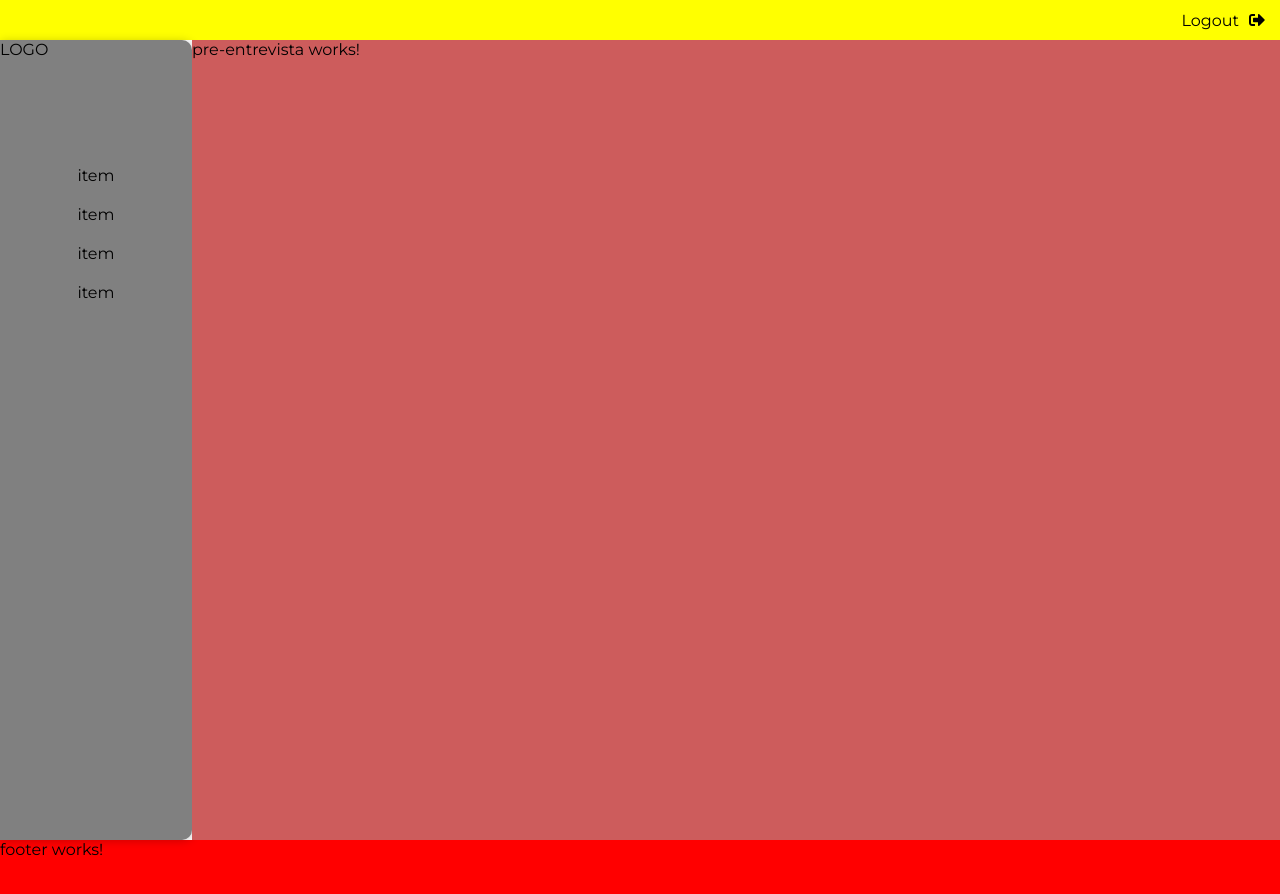
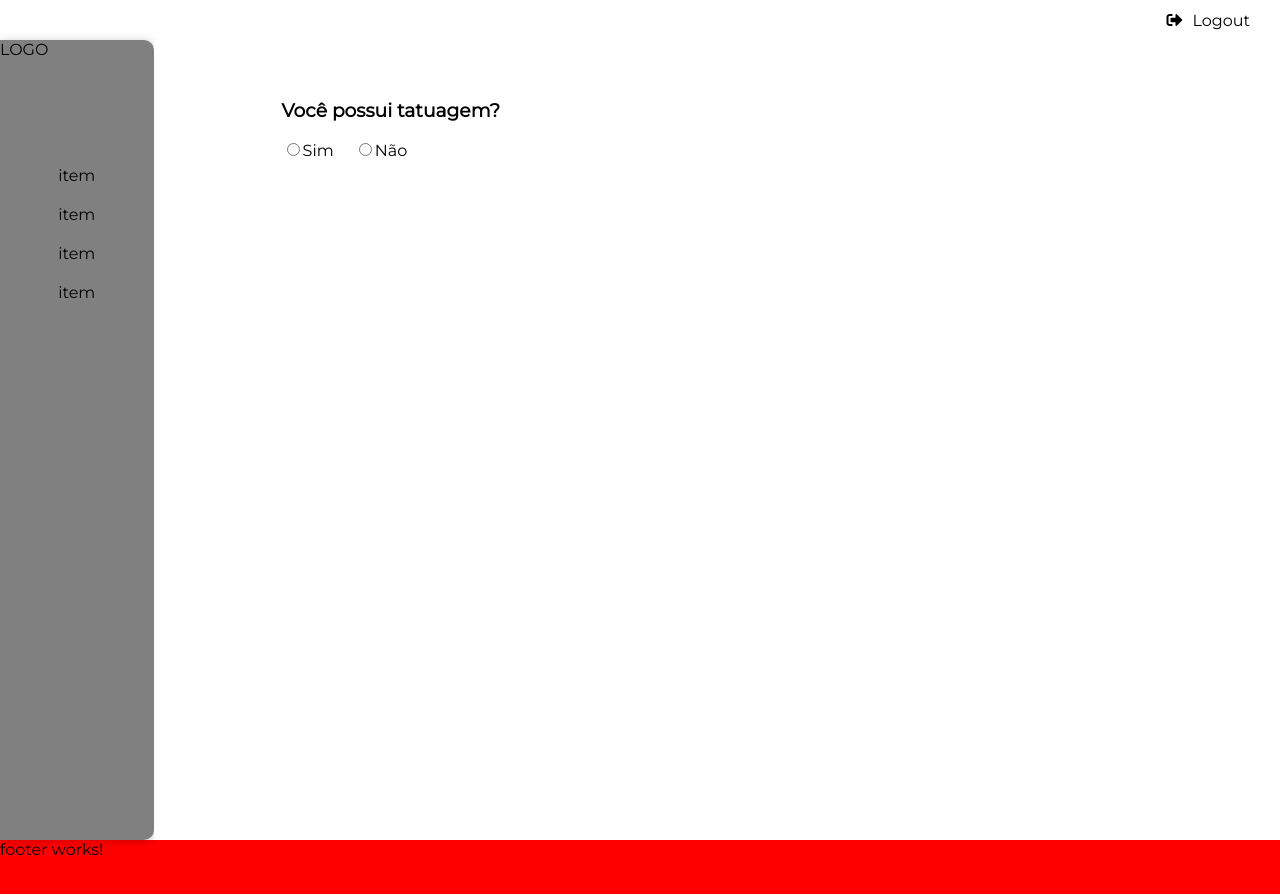
Before and after one commit to arachnidiskandar/sistema-alistamento-eb, an Angular app in the folder sistema-alistamento-eb-front/: page /pre-entrevista in a window 1280 px wide. Shown: the top 894 px of the page. Built offline with nearby package versions, Linux system fonts and the light colour scheme.

Commit message:
Perguntas wip

```diff
--- a/sistema-alistamento-eb-front/src/app/app.component.scss
+++ b/sistema-alistamento-eb-front/src/app/app.component.scss
@@ -7,6 +7,7 @@
     }
     #content {
         width: 85vw;
+        padding: 5vh 10vw;
     }
 }
 // .content {
@@ -29,5 +30,5 @@
 //     }
 // }
 #content {
-    background-color: indianred;
+    background-color: white;
 }
--- /dev/null
+++ b/sistema-alistamento-eb-front/src/app/core/pre-entrevista/pergunta/pergunta.component.html
@@ -0,0 +1,84 @@
+<div class="pergunta-container">
+    <h3>{{ pergunta.descricao }}</h3>
+    <div [ngSwitch]="pergunta.tipoPergunta">
+        <!-- <div *ngSwitchCase="TipoPergunta.BINARIA"></div> -->
+        <div *ngSwitchCase="TipoPergunta.BINARIA_JUSTIFICATIVA">
+            <label class="pointer" for="radio-sim">
+                <input
+                    [formControl]="control"
+                    type="radio"
+                    [value]="true"
+                    id="radio-sim"
+                />
+                <span class="mr-4">Sim</span>
+            </label>
+            <label class="pointer" for="radio-nao">
+                <input
+                    [formControl]="control"
+                    type="radio"
+                    [value]="false"
+                    id="radio-nao"
+                />
+                <span>Não</span>
+            </label>
+            <div *ngIf="control.value">
+                <h4>{{ pergunta.descJustificativa }}</h4>
+                <textarea rows="2"></textarea>
+            </div>
+        </div>
+        <div *ngSwitchCase="TipoPergunta.BINARIA_SUB_PERGUNTAS">
+            <label class="pointer" for="radio-sim">
+                <input
+                    [formControl]="control"
+                    type="radio"
+                    [value]="true"
+                    id="radio-sim"
+                />
+                <span class="mr-4">Sim</span>
+            </label>
+            <label class="pointer" for="radio-nao">
+                <input
+                    [formControl]="control"
+                    type="radio"
+                    [value]="false"
+                    id="radio-nao"
+                />
+                <span>Não</span>
+            </label>
+            <div *ngIf="control.value">
+                <div *ngFor="let subPergunta of pergunta.subPerguntas">
+                    <h4>{{ subPergunta.descricao }}</h4>
+                    <div
+                        *ngIf="
+                            subPergunta.tipoPergunta ===
+                            TipoPergunta.DISSERTATIVA
+                        "
+                    >
+                        <textarea rows="2"></textarea>
+                    </div>
+                </div>
+            </div>
+        </div>
+        <div *ngSwitchCase="TipoPergunta.DISSERTATIVA">
+            <textarea [formControl]="control" rows="2"></textarea>
+        </div>
+        <div *ngSwitchCase="TipoPergunta.ESCOLHAS_PRE_DEFINIDAS">
+            <label
+                class="pointer"
+                *ngFor="let escolha of pergunta.escolhas"
+                [for]="'checkbox-' + escolha"
+            >
+                <input
+                    [formControl]="control"
+                    type="checkbox"
+                    [value]="escolha"
+                    [id]="'checkbox-' + escolha"
+                />
+                <span>{{ escolha }}</span>
+            </label>
+        </div>
+        <div *ngSwitchCase="TipoPergunta.ESCOLHAS_PRE_DEFINIDAS_OUTROS"></div>
+        <div *ngSwitchCase="TipoPergunta.BINARIA_JUSTIFICATIVA"></div>
+        <div *ngSwitchCase="TipoPergunta.BINARIA_SUB_PERGUNTAS"></div>
+    </div>
+</div>
--- /dev/null
+++ b/sistema-alistamento-eb-front/src/app/core/pre-entrevista/pergunta/pergunta.component.ts
@@ -0,0 +1,37 @@
+import { Component, OnInit, Input } from '@angular/core';
+
+export enum TipoPergunta {
+    BINARIA,
+    BINARIA_JUSTIFICATIVA,
+    BINARIA_SUB_PERGUNTAS,
+    MULTIPLAESCOLHA,
+    MULTIPLAESCOLHA_JUSTIFICATIVA,
+    DISSERTATIVA,
+    ESCOLHAS_PRE_DEFINIDAS,
+    ESCOLHAS_PRE_DEFINIDAS_OUTROS,
+}
+export interface Pergunta {
+    id: number;
+    descricao: string;
+    tipoPergunta: TipoPergunta;
+    descJustificativa?: string;
+    subPerguntas?: Pergunta[];
+    escolhas?: string[];
+}
+
+@Component({
+    selector: 'app-pergunta',
+    templateUrl: './pergunta.component.html',
+    styleUrls: ['./pergunta.component.scss'],
+})
+export class PerguntaComponent implements OnInit {
+    @Input() pergunta: Pergunta;
+    @Input() control: FormControl;
+    constructor() {}
+
+    ngOnInit() {}
+
+    get TipoPergunta(): typeof TipoPergunta {
+        return TipoPergunta;
+    }
+}
--- a/sistema-alistamento-eb-front/src/app/core/pre-entrevista/pre-entrevista.component.html
+++ b/sistema-alistamento-eb-front/src/app/core/pre-entrevista/pre-entrevista.component.html
@@ -1 +1,3 @@
-<div>pre-entrevista works!</div>
+<div>
+    <app-pergunta [control]="control" [pergunta]="perguntas[0]"></app-pergunta>
+</div>
--- a/sistema-alistamento-eb-front/src/app/core/pre-entrevista/pre-entrevista.component.ts
+++ b/sistema-alistamento-eb-front/src/app/core/pre-entrevista/pre-entrevista.component.ts
@@ -1,4 +1,6 @@
 import { Component, OnInit } from '@angular/core';
+import { Pergunta, TipoPergunta } from './pergunta/pergunta.component';
+import { FormControl } from '@angular/forms';
 
 @Component({
     selector: 'app-pre-entrevista',
@@ -6,6 +8,15 @@ import { Component, OnInit } from '@angular/core';
     styleUrls: ['./pre-entrevista.component.scss'],
 })
 export class PreEntrevistaComponent implements OnInit {
+    perguntas: Pergunta[] = [
+        {
+            id: 1,
+            descricao: 'Você possui tatuagem?',
+            tipoPergunta: TipoPergunta.BINARIA_JUSTIFICATIVA,
+            descJustificativa: 'Caso positivo, em que parte do corpo?',
+        },
+    ];
+    control = new FormControl(null);
     constructor() {}
 
     ngOnInit() {}
--- a/sistema-alistamento-eb-front/src/app/shared/components/header/header.component.html
+++ b/sistema-alistamento-eb-front/src/app/shared/components/header/header.component.html
@@ -1 +1,6 @@
-<div class="navbar pointer"><i class="fas fa-sign-out-alt ml-2"></i>Logout</div>
+<div class="navbar">
+    <div class="pointer">
+        <i class="fas fa-sign-out-alt mr-2"></i>
+        <span>Logout</span>
+    </div>
+</div>
--- a/sistema-alistamento-eb-front/src/app/shared/components/header/header.component.scss
+++ b/sistema-alistamento-eb-front/src/app/shared/components/header/header.component.scss
@@ -1,9 +1,8 @@
 div {
-    background-color: yellow;
+    background-color: white;
     height: calc(5vh - 30px);
     display: flex;
-    justify-content: end;
+    justify-content: flex-end;
     align-items: center;
-    flex-direction: row-reverse;
     padding: 15px;
 }
```
Also changed, not shown: sistema-alistamento-eb-front/src/app/app.module.ts (+9 -2 lines), sistema-alistamento-eb-front/src/app/core/pre-entrevista/pergunta/pergunta.component.scss (added), 1 other file (tests, documents, lock files or other folders).
